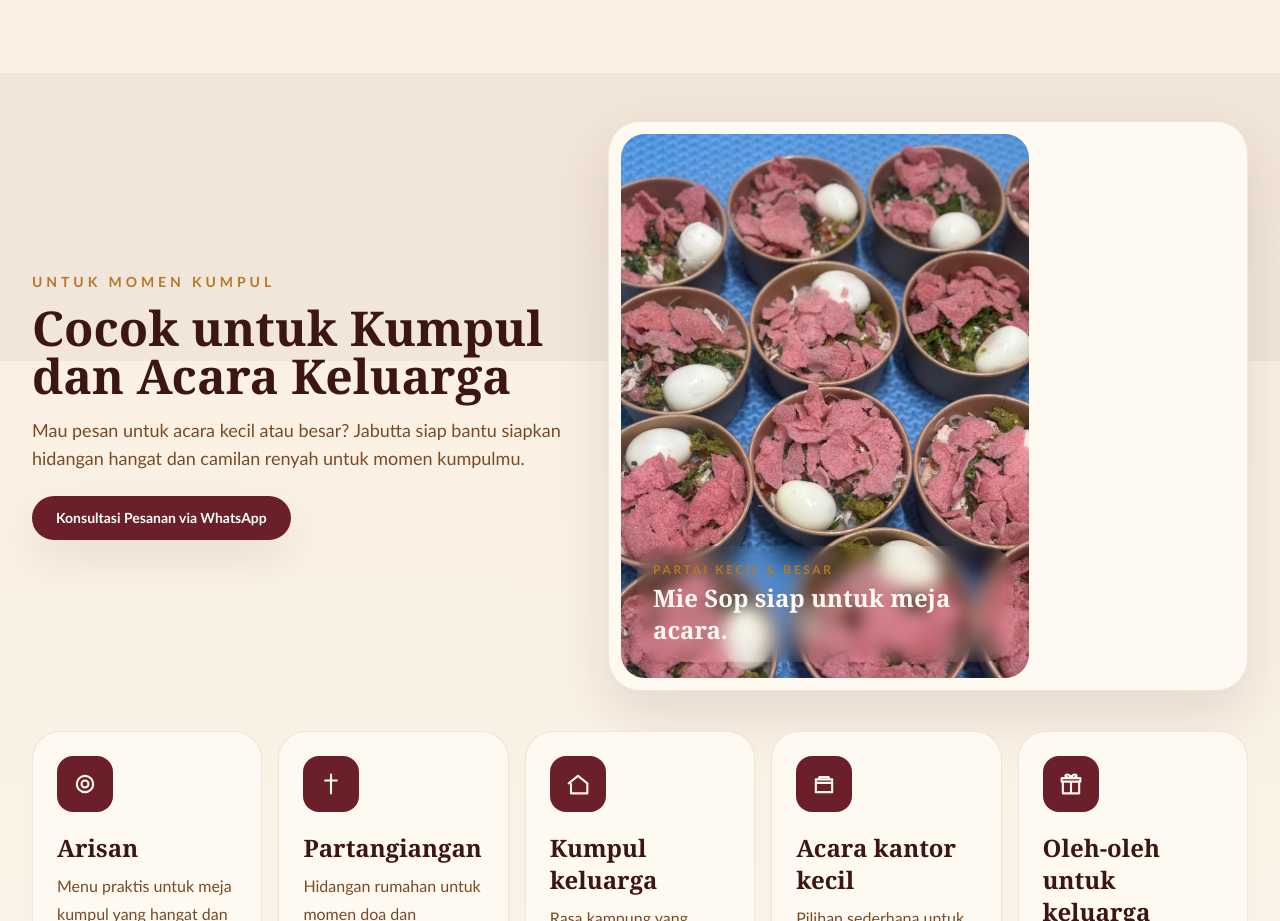
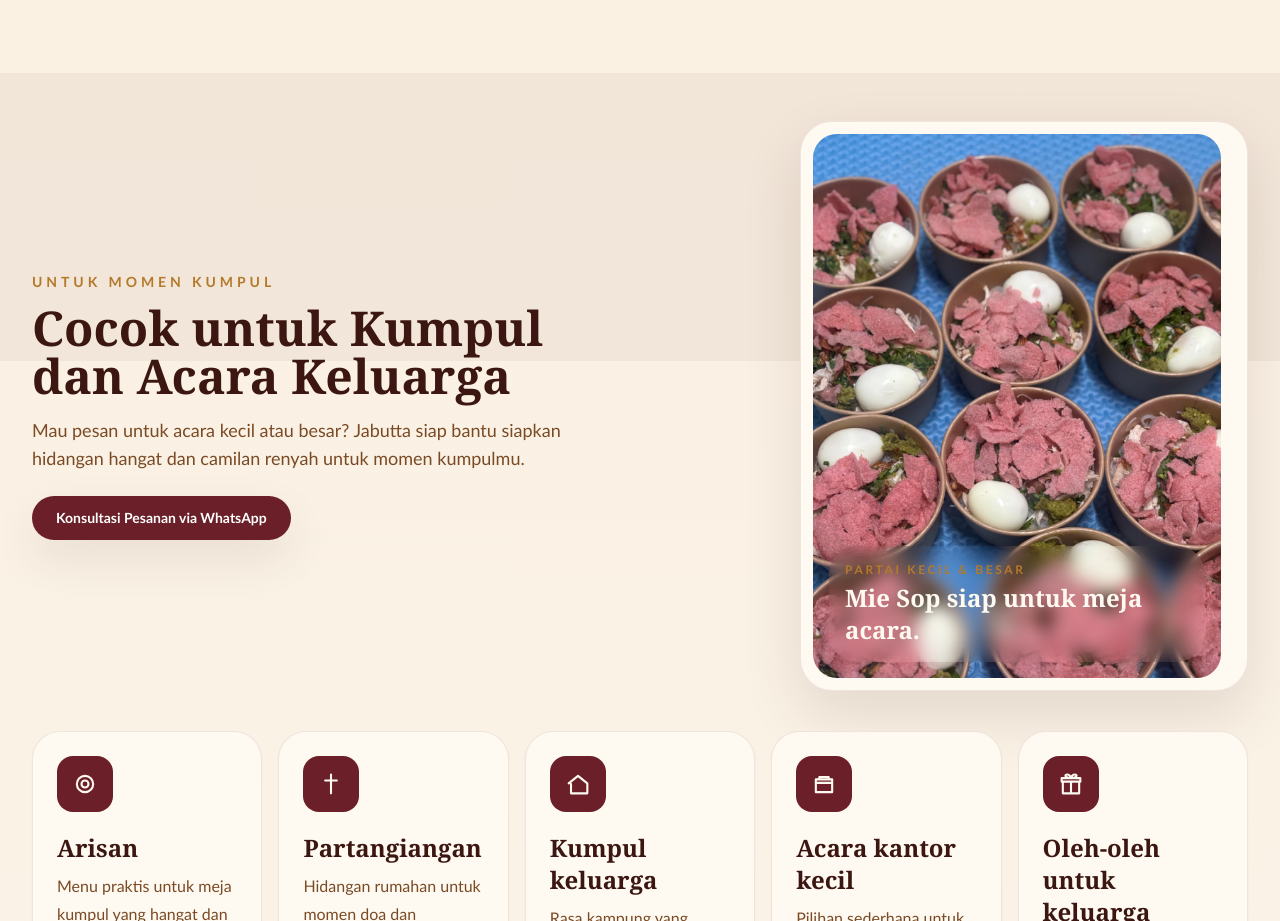
Before and after one commit to yayanberutu/jabutta, a Next.js app: page / in a window 1280 px wide. Shown: the part 2300-3221 px from the top of the page. Built offline with nearby package versions, Linux system fonts and the light colour scheme.

Commit message:
fix(event): center event card on mobile and right-align on desktop to prevent empty space

```diff
--- a/components/EventSection.tsx
+++ b/components/EventSection.tsx
@@ -67,7 +67,7 @@ export default function EventSection() {
             </a>
           </div>
 
-          <div className="rounded-[2rem] border border-jabutta-maroon/10 bg-jabutta-ivory p-3 shadow-soft">
+          <div className="w-full max-w-md justify-self-center lg:justify-self-end rounded-[2rem] border border-jabutta-maroon/10 bg-jabutta-ivory p-3 shadow-soft">
             <div className="relative aspect-[3/4] max-h-[32rem] overflow-hidden rounded-[1.5rem] bg-jabutta-cream lg:max-h-[34rem]">
               <Image
                 src={eventImage.src}
```
